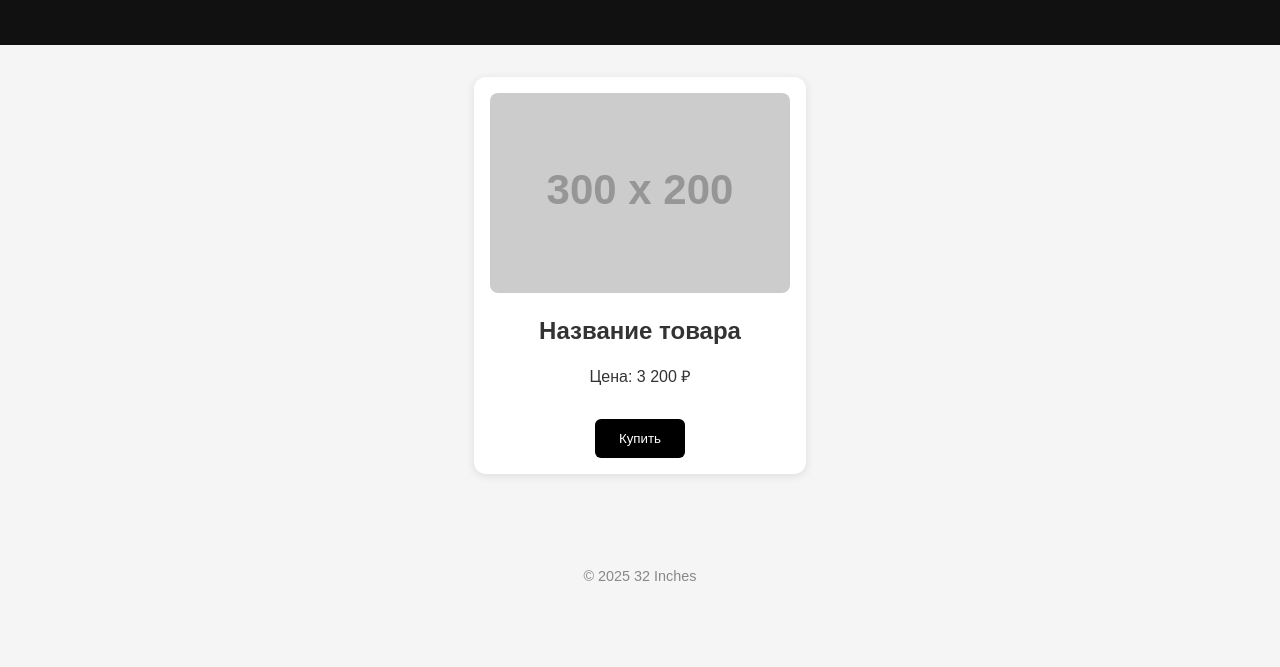
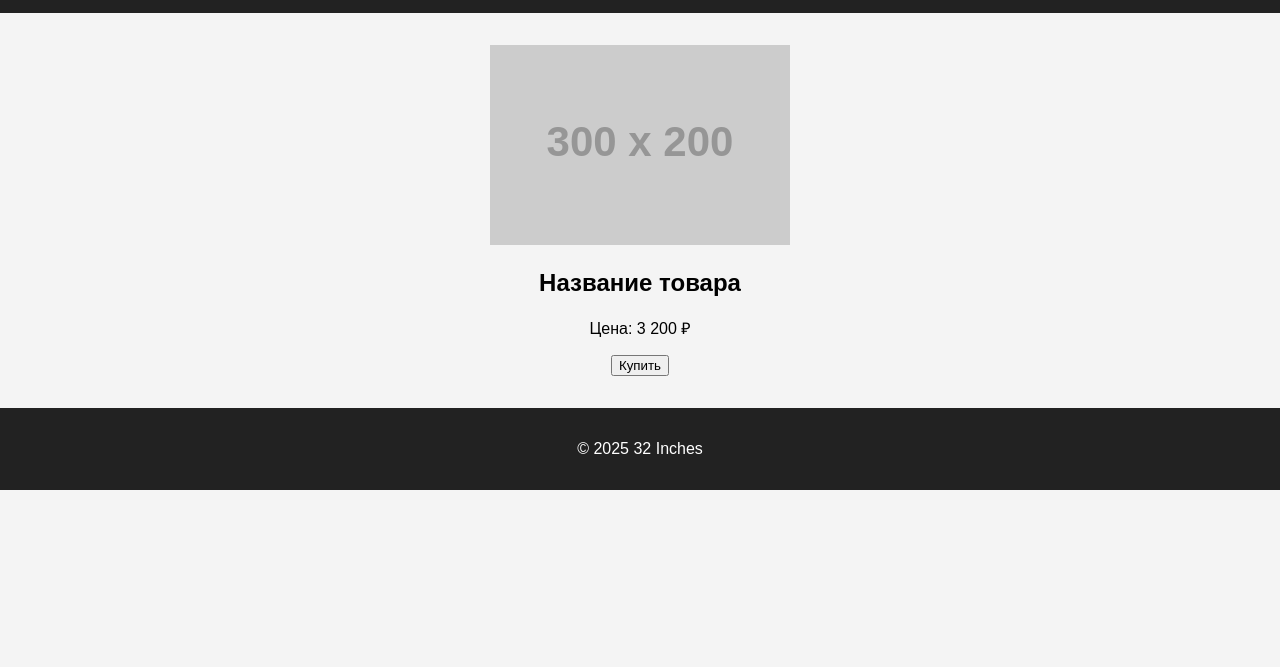
Before and after one commit to wlkvskyy/32inches, a plain HTML site: page index.html in a window 1280 px wide. Shown: the part 133-800 px from the top of the page. Drawn offline with Linux system fonts and the light colour scheme; placeholder pictures from the web are drawn by us.

Commit message:
Add files via upload

```diff
--- a/script.js
+++ b/script.js
@@ -1,3 +1,3 @@
 function buyProduct() {
-  alert("Спасибо за покупку! Мы скоро с вами свяжемся.");
+    alert("Спасибо за покупку!");
 }
--- a/style.css
+++ b/style.css
@@ -1,54 +1,23 @@
 body {
-  font-family: Arial, sans-serif;
-  margin: 0;
-  padding: 0;
-  background: #f5f5f5;
-  color: #333;
-  text-align: center;
+    font-family: Arial, sans-serif;
+    background-color: #f4f4f4;
+    margin: 0;
+    padding: 0;
 }
 
-header {
-  background: #111;
-  color: #fff;
-  padding: 2rem 1rem;
+header, footer {
+    background-color: #222;
+    color: white;
+    text-align: center;
+    padding: 1em;
 }
 
 main {
-  padding: 2rem;
-}
-
-.product {
-  background: #fff;
-  border-radius: 12px;
-  box-shadow: 0 2px 10px rgba(0,0,0,0.1);
-  display: inline-block;
-  padding: 1rem;
-  max-width: 320px;
-  margin: auto;
+    padding: 2em;
+    text-align: center;
 }
 
 .product img {
-  max-width: 100%;
-  border-radius: 8px;
+    max-width: 100%;
+    height: auto;
 }
-
-button {
-  background: #000;
-  color: #fff;
-  border: none;
-  padding: 0.75rem 1.5rem;
-  margin-top: 1rem;
-  border-radius: 6px;
-  cursor: pointer;
-}
-
-button:hover {
-  background: #444;
-}
-
-footer {
-  margin-top: 2rem;
-  padding: 1rem;
-  font-size: 0.9rem;
-  color: #888;
-}
```
Also changed, not shown: index.html (+0 -3 lines).
